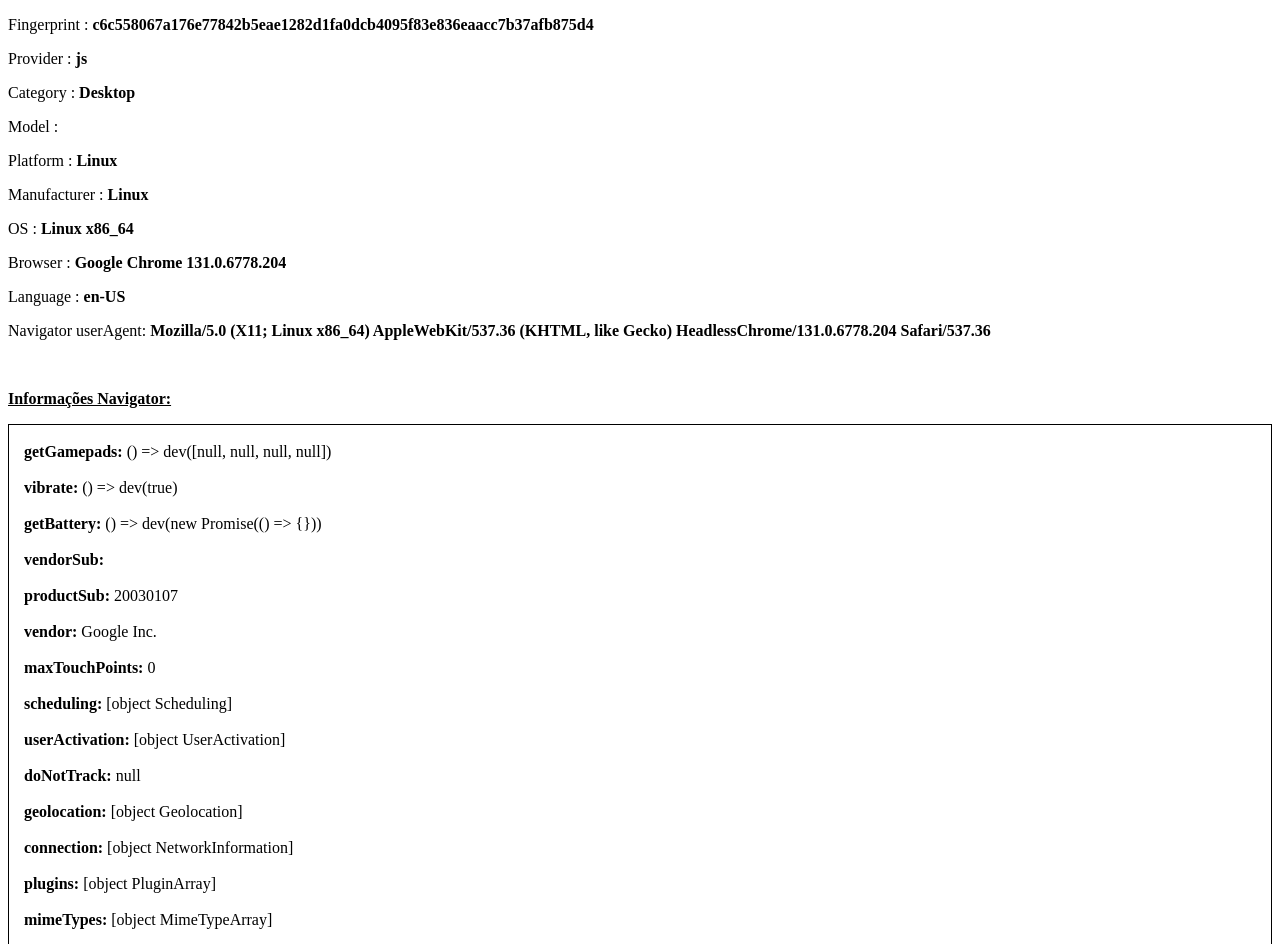
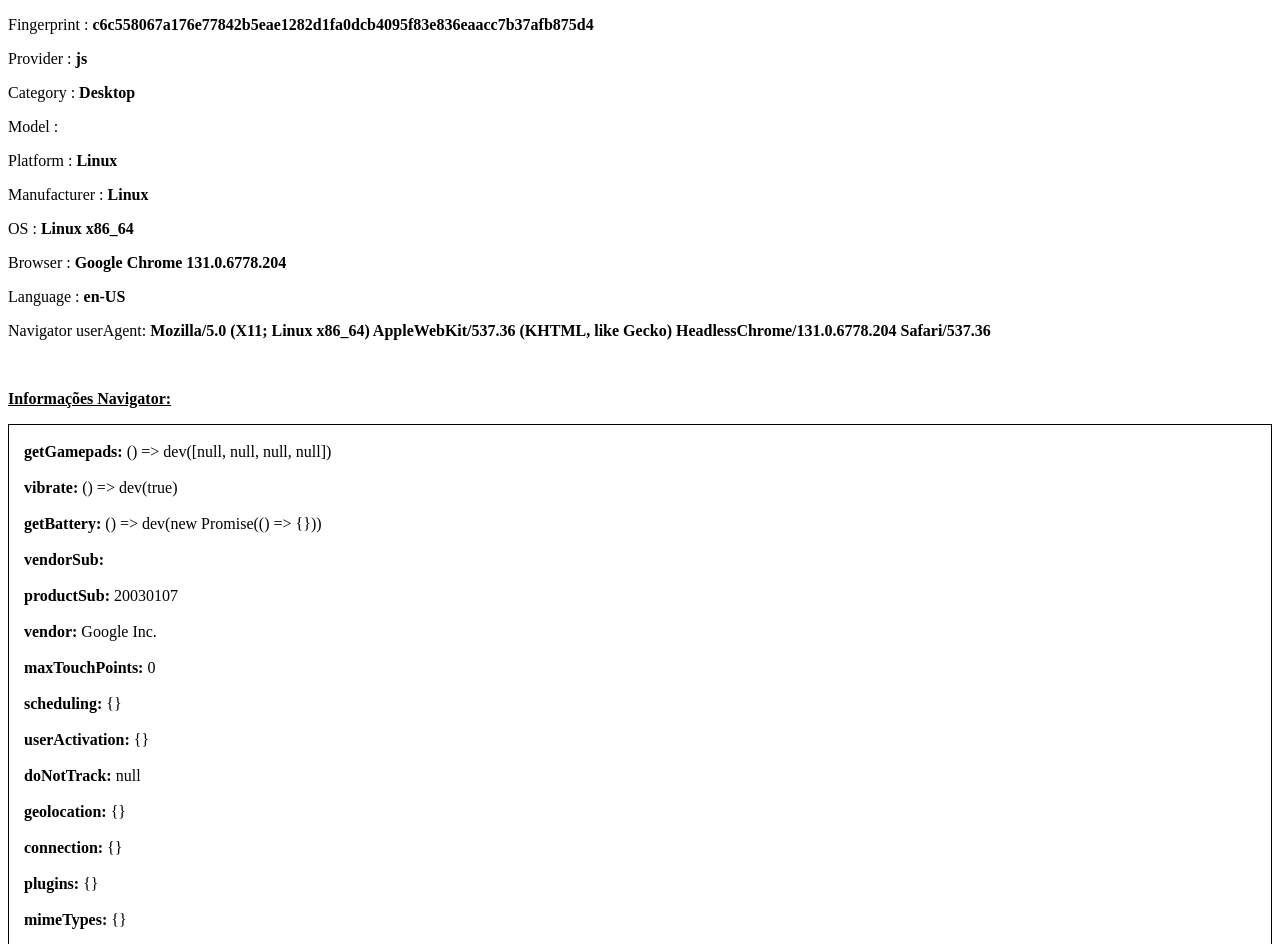
Before and after one commit to FabiolaAJ/FingerprintTeste, a plain HTML site: page index.html in a window 1280 px wide. Shown: the top 944 px of the page. Drawn offline with Linux system fonts and the light colour scheme.

Commit message:
Update index.html

```diff
--- a/index.html
+++ b/index.html
@@ -2,7 +2,6 @@
 <html lang="en">
 <head>
     <meta charset="utf-8" />
-
     <meta name="viewport" content="width=device-width, initial-scale=1.0">
     <title>Test</title>
 </head>
@@ -62,8 +61,13 @@
             var navigatorInfo = "";
             for (var prop in navigator) {
                 navigatorInfo += "<br><b>" + prop + ":</b> ";
+                if(typeof navigator[prop] == 'object'){
+                    navigatorInfo += JSON.stringify(navigator[prop]) + "<br>";
 
-                navigatorInfo += navigator[prop] + "<br>";
+                }else{
+                    navigatorInfo += navigator[prop] + "<br>";
+
+                }
 
 
             }
```
